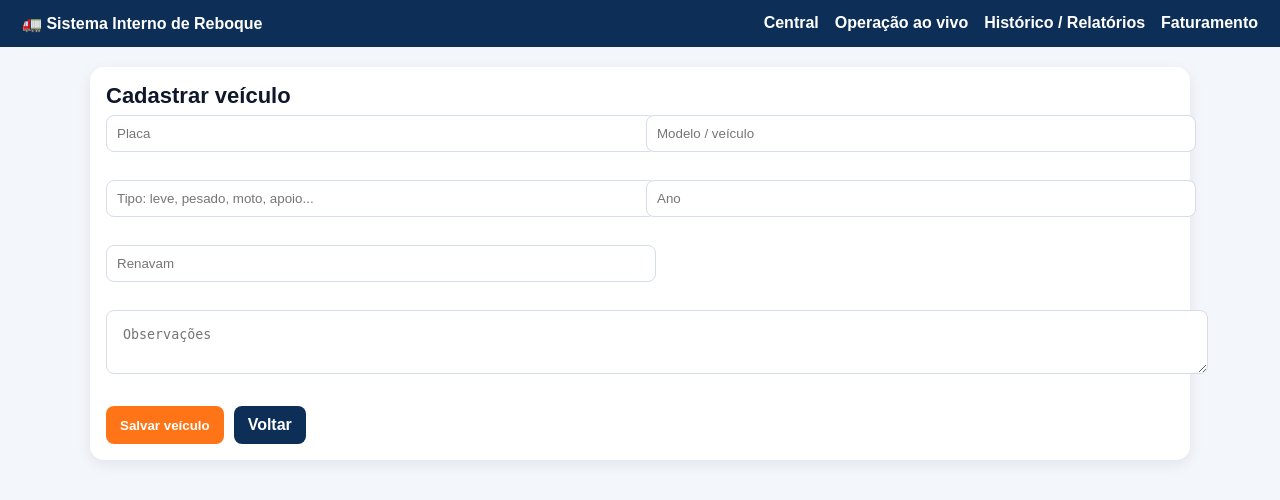
After one commit to Logsistemas/sistema-reboque, a FastAPI app: template templates/cadastro_veiculo.html in a window 1280 px wide. The commit adds this page. Shown: the top 500 px of the page. Run offline with FastAPI, Linux system fonts and the light colour scheme; the template is opened without the code that fills it, so the values that code supplies are empty; parts of the project's set-up code (start-up, migrations or seed data) failed here and were passed over; some libraries are stand-ins or nearby versions.

Commit message:
v21 menu com paginas de cadastro

```diff
--- a/app.py
+++ b/app.py
@@ -486,8 +486,28 @@ def init_db():
               observacao text,
               created_at timestamp default now()
             );""")
+            cur.execute("""
+            create table if not exists veiculos (
+              id uuid primary key default uuid_generate_v4(),
+              placa text, modelo text, tipo text, ano text, renavam text, observacao text,
+              ativo boolean default true,
+              created_at timestamp default now()
+            );""")
+            cur.execute("""
+            create table if not exists usuarios_sistema (
+              id uuid primary key default uuid_generate_v4(),
+              nome text, cpf text, telefone text, email text, senha text, perfil text,
+              ativo boolean default true,
+              created_at timestamp default now()
+            );""")
             alters=[
             "alter table motoristas add column if not exists tipo text;",
+            "alter table motoristas add column if not exists cpf text;",
+            "alter table motoristas add column if not exists cnh text;",
+            "alter table motoristas add column if not exists vencimento_cnh text;",
+            "alter table motoristas add column if not exists nascimento text;",
+            "alter table motoristas add column if not exists estado_civil text;",
+            "alter table motoristas add column if not exists endereco text;",
             "alter table motoristas add column if not exists online boolean default false;",
             "alter table motoristas add column if not exists lat double precision;",
             "alter table motoristas add column if not exists lng double precision;",
@@ -644,6 +664,49 @@ def get_lan_ip():
 def index(request: Request):
     return templates.TemplateResponse('index.html', {'request':request,'motoristas':lista_motoristas(),'servicos':lista_servicos(limit=80),'lan_ip':get_lan_ip(),'tipos_servico':lista_tipos_servico(),'precos_por_tipo':{t:itens_padrao_tipo(t) for t in lista_tipos_servico()}})
 
+
+@app.get('/servicos/novo', response_class=HTMLResponse)
+def pagina_novo_servico(request: Request):
+    return templates.TemplateResponse('novo_servico.html', {
+        'request': request,
+        'tipos_servico': lista_tipos_servico(),
+        'precos_por_tipo': {t: itens_padrao_tipo(t) for t in lista_tipos_servico()}
+    })
+
+@app.get('/servicos/importar', response_class=HTMLResponse)
+def pagina_importar_servicos(request: Request):
+    return templates.TemplateResponse('importar_servicos.html', {'request': request})
+
+@app.get('/cadastros/motoristas/novo', response_class=HTMLResponse)
+def pagina_cadastro_motorista(request: Request):
+    return templates.TemplateResponse('cadastro_motorista.html', {'request': request})
+
+@app.get('/cadastros/veiculos/novo', response_class=HTMLResponse)
+def pagina_cadastro_veiculo(request: Request):
+    return templates.TemplateResponse('cadastro_veiculo.html', {'request': request})
+
+@app.get('/cadastros/usuarios/novo', response_class=HTMLResponse)
+def pagina_cadastro_usuario(request: Request):
+    return templates.TemplateResponse('cadastro_usuario.html', {'request': request})
+
+@app.post('/cadastros/veiculos')
+async def salvar_veiculo(request: Request):
+    form = await request.form()
+    q("insert into veiculos (placa,modelo,tipo,ano,renavam,observacao,ativo) values (%s,%s,%s,%s,%s,%s,true)", (
+        form.get('placa','').strip(), form.get('modelo','').strip(), form.get('tipo','').strip(),
+        form.get('ano','').strip(), form.get('renavam','').strip(), form.get('observacao','').strip()
+    ))
+    return RedirectResponse('/', 303)
+
+@app.post('/cadastros/usuarios')
+async def salvar_usuario(request: Request):
+    form = await request.form()
+    q("insert into usuarios_sistema (nome,cpf,telefone,email,senha,perfil,ativo) values (%s,%s,%s,%s,%s,%s,true)", (
+        form.get('nome','').strip(), form.get('cpf','').strip(), form.get('telefone','').strip(),
+        form.get('email','').strip(), form.get('senha','').strip(), form.get('perfil','').strip()
+    ))
+    return RedirectResponse('/', 303)
+
 @app.get('/historico', response_class=HTMLResponse)
 def historico(request: Request, data_ini: str="", data_fim: str="", seguradora: str="", tipo: str="", status: str="", motorista: str=""):
     filtros={k:(v or None) for k,v in dict(data_ini=data_ini,data_fim=data_fim,seguradora=seguradora,tipo=tipo,status=status,motorista=motorista).items()}
@@ -661,8 +724,15 @@ def operacao(request: Request):
     return templates.TemplateResponse('operacao.html', {'request':request,'motoristas':ms,'servicos':servs,'ultimos':ultimos,'online':online,'total_motoristas':len(ms)})
 
 @app.post('/motoristas')
-def criar_motorista(nome: str=Form(...), telefone: str=Form(''), veiculo: str=Form(''), placa: str=Form(''), tipo: str=Form('')):
-    q("insert into motoristas (nome,telefone,veiculo,placa,tipo,online,ultima_atualizacao) values (%s,%s,%s,%s,%s,false,now())",(nome,telefone,veiculo,placa,tipo)); return RedirectResponse('/',303)
+async def criar_motorista(request: Request):
+    form = await request.form()
+    q("""insert into motoristas (nome,telefone,veiculo,placa,tipo,cpf,cnh,vencimento_cnh,nascimento,estado_civil,endereco,online,ultima_atualizacao)
+         values (%s,%s,%s,%s,%s,%s,%s,%s,%s,%s,%s,false,now())""", (
+        form.get('nome','').strip(), form.get('telefone','').strip(), form.get('veiculo','').strip(), form.get('placa','').strip(),
+        form.get('tipo','').strip(), form.get('cpf','').strip(), form.get('cnh','').strip(), form.get('vencimento_cnh','').strip(),
+        form.get('nascimento','').strip(), form.get('estado_civil','').strip(), form.get('endereco','').strip()
+    ))
+    return RedirectResponse('/',303)
 @app.post('/servicos')
 async def criar_servico(request: Request):
     form = await request.form()
--- a/static/style.css
+++ b/static/style.css
@@ -15,7 +15,3 @@ body{margin:0;font-family:Arial,Helvetica,sans-serif;background:#f3f6fa;color:#0
 .badge-fat.para_faturar{background:#e0f2fe}
 .badge-fat.para_conferir{background:#fef3c7}
 @media(max-width:900px){.kpi-grid{grid-template-columns:1fr 1fr}.item-financeiro{grid-template-columns:1fr}}
-
-.clickable-row{cursor:pointer}
-.clickable-row:hover{background:#f8fbff}
-.clickable-row a,.clickable-row button,.clickable-row select,.clickable-row input{cursor:pointer}
--- /dev/null
+++ b/templates/cadastro_usuario.html
@@ -0,0 +1 @@
+<!doctype html><html lang="pt-br"><head><meta charset="utf-8"><meta name="viewport" content="width=device-width,initial-scale=1"><link rel="stylesheet" href="/static/style.css"><style>.page{max-width:1100px;margin:20px auto}.form-grid{display:grid;grid-template-columns:1fr 1fr;gap:12px}.form-grid .full{grid-column:1/-1}.top a,.top button{color:#fff}.card form{display:grid;gap:10px}.actions{display:flex;gap:10px;margin-top:12px}.menu-title{font-size:22px;font-weight:800}</style><title>Cadastrar usuário</title></head><body><div class="top app-top"><span>🚛 Sistema Interno de Reboque</span><span><a href="/">Central</a><a href="/operacao">Operação ao vivo</a><a href="/historico">Histórico / Relatórios</a><a href="/faturamento">Faturamento</a></span></div><div class="page"><div class="card"><div class="menu-title">Cadastrar usuário interno</div><form method="post" action="/cadastros/usuarios"><div class="form-grid"><input name="nome" placeholder="Nome completo" required><input name="cpf" placeholder="CPF"><input name="telefone" placeholder="Telefone"><input name="email" placeholder="E-mail / login" required><input name="senha" type="password" placeholder="Senha" required><select name="perfil"><option value="operador">Operador central</option><option value="faturamento">Faturamento</option><option value="gestor">Gestor</option></select></div><div class="actions"><button>Salvar usuário</button><a class="btn dark" href="/">Voltar</a></div></form></div></div></body></html>
--- /dev/null
+++ b/templates/cadastro_veiculo.html
@@ -0,0 +1 @@
+<!doctype html><html lang="pt-br"><head><meta charset="utf-8"><meta name="viewport" content="width=device-width,initial-scale=1"><link rel="stylesheet" href="/static/style.css"><style>.page{max-width:1100px;margin:20px auto}.form-grid{display:grid;grid-template-columns:1fr 1fr;gap:12px}.form-grid .full{grid-column:1/-1}.top a,.top button{color:#fff}.card form{display:grid;gap:10px}.actions{display:flex;gap:10px;margin-top:12px}.menu-title{font-size:22px;font-weight:800}</style><title>Cadastrar veículo</title></head><body><div class="top app-top"><span>🚛 Sistema Interno de Reboque</span><span><a href="/">Central</a><a href="/operacao">Operação ao vivo</a><a href="/historico">Histórico / Relatórios</a><a href="/faturamento">Faturamento</a></span></div><div class="page"><div class="card"><div class="menu-title">Cadastrar veículo</div><form method="post" action="/cadastros/veiculos"><div class="form-grid"><input name="placa" placeholder="Placa" required><input name="modelo" placeholder="Modelo / veículo"><input name="tipo" placeholder="Tipo: leve, pesado, moto, apoio..."><input name="ano" placeholder="Ano"><input name="renavam" placeholder="Renavam"><textarea class="full" name="observacao" placeholder="Observações"></textarea></div><div class="actions"><button>Salvar veículo</button><a class="btn dark" href="/">Voltar</a></div></form></div></div></body></html>
--- a/templates/faturamento.html
+++ b/templates/faturamento.html
@@ -47,8 +47,8 @@
       </thead>
       <tbody>
         {% for s in servicos %}
-        <tr class="clickable-row" onclick="window.location.href='/faturamento/{{s.id}}'">
-          <td>{{s.protocolo}}</td>
+        <tr>
+          <td><a href="/faturamento/{{s.id}}">{{s.protocolo}}</a></td>
           <td>{{s.created_at}}</td>
           <td>{{s.seguradora}}</td>
           <td>{{s.tipo}}</td>
@@ -57,7 +57,7 @@
           <td>{{s.motorista_nome}}</td>
           <td>{{s.placa_veiculo_removido or s.placa_removida}}</td>
           <td><b>{{s.valor_total_fmt}}</b></td>
-          <td onclick="event.stopPropagation()">
+          <td>
             <a class="btn dark" href="/faturamento/{{s.id}}">Auditar</a>
             <form method="post" action="/faturamento/{{s.id}}/status" style="display:inline">
               <input type="hidden" name="status_faturamento" value="para_faturar">
--- a/templates/historico.html
+++ b/templates/historico.html
@@ -2,4 +2,4 @@
 <div class="card"><h2>Filtros</h2><form method="get" class="filters"><input type="date" name="data_ini" value="{{filtros.data_ini or ''}}"><input type="date" name="data_fim" value="{{filtros.data_fim or ''}}"><input name="seguradora" placeholder="Seguradora" value="{{filtros.seguradora or ''}}"><input name="tipo" placeholder="Tipo" value="{{filtros.tipo or ''}}"><select name="status"><option value="">Todos status</option>{% for st in ['novo','enviado','aceito','a caminho','na origem','em transporte','finalizado','recusado'] %}<option value="{{st}}" {{'selected' if filtros.status==st else ''}}>{{st}}</option>{% endfor %}</select><input name="motorista" placeholder="Motorista" value="{{filtros.motorista or ''}}"><button>Filtrar</button><a class="btn dark" href="/exportar?data_ini={{filtros.data_ini or ''}}&data_fim={{filtros.data_fim or ''}}&seguradora={{filtros.seguradora or ''}}&tipo={{filtros.tipo or ''}}&status={{filtros.status or ''}}&motorista={{filtros.motorista or ''}}">Exportar Excel</a></form></div>
 <div class="grid4"><div class="card"><div class="muted">Total</div><div class="kpi">{{kpis.total}}</div></div><div class="card"><div class="muted">Finalizados</div><div class="kpi">{{kpis.finalizados}}</div></div><div class="card"><div class="muted">Ativos</div><div class="kpi">{{kpis.ativos}}</div></div><div class="card"><div class="muted">Com placa</div><div class="kpi">{{kpis.com_placa}}</div></div></div>
 <div class="grid2"><div class="card"><h3>Serviços por seguradora</h3><table>{% for r in por_seg %}<tr><td>{{r.nome}}</td><td><b>{{r.total}}</b></td></tr>{% endfor %}</table></div><div class="card"><h3>Serviços por tipo</h3><table>{% for r in por_tipo %}<tr><td>{{r.nome}}</td><td><b>{{r.total}}</b></td></tr>{% endfor %}</table></div></div>
-<div class="card overflow"><h2>Histórico completo</h2><table><thead><tr><th>Data</th><th>Protocolo</th><th>Seguradora</th><th>Tipo</th><th>Status</th><th>Motorista</th><th>Placa</th><th>Fotos</th><th>Último evento</th></tr></thead><tbody>{% for s in servicos %}<tr class="clickable-row" onclick="window.location.href='/faturamento/{{s.id}}'"><td>{{s.criado_em}}</td><td><a href="/faturamento/{{s.id}}">{{s.protocolo}}</a></td><td>{{s.seguradora}}</td><td>{{s.tipo}}</td><td><span class="pill">{{s.status}}</span></td><td>{{s.motorista_nome}}</td><td><b>{{s.placa_veiculo_removido or s.placa_removida}}</b></td><td>{% for f in s.fotos %}<a onclick="event.stopPropagation()" target="_blank" href="{{f.url}}">foto {{loop.index}}</a><br>{% endfor %}</td><td class="muted">{{s.ultimo_evento}}</td></tr>{% endfor %}</tbody></table></div></div></body></html>
+<div class="card overflow"><h2>Histórico completo</h2><table><thead><tr><th>Data</th><th>Protocolo</th><th>Seguradora</th><th>Tipo</th><th>Status</th><th>Motorista</th><th>Placa</th><th>Fotos</th><th>Último evento</th></tr></thead><tbody>{% for s in servicos %}<tr><td>{{s.criado_em}}</td><td><a href="/faturamento/{{s.id}}">{{s.protocolo}}</a></td><td>{{s.seguradora}}</td><td>{{s.tipo}}</td><td><span class="pill">{{s.status}}</span></td><td>{{s.motorista_nome}}</td><td><b>{{s.placa_veiculo_removido or s.placa_removida}}</b></td><td>{% for f in s.fotos %}<a target="_blank" href="{{f.url}}">foto {{loop.index}}</a><br>{% endfor %}</td><td class="muted">{{s.ultimo_evento}}</td></tr>{% endfor %}</tbody></table></div></div></body></html>
--- /dev/null
+++ b/templates/importar_servicos.html
@@ -0,0 +1 @@
+<!doctype html><html lang="pt-br"><head><meta charset="utf-8"><meta name="viewport" content="width=device-width,initial-scale=1"><link rel="stylesheet" href="/static/style.css"><style>.page{max-width:1100px;margin:20px auto}.form-grid{display:grid;grid-template-columns:1fr 1fr;gap:12px}.form-grid .full{grid-column:1/-1}.top a,.top button{color:#fff}.card form{display:grid;gap:10px}.actions{display:flex;gap:10px;margin-top:12px}.menu-title{font-size:22px;font-weight:800}</style><title>Importar serviços</title></head><body><div class="top app-top"><span>🚛 Sistema Interno de Reboque</span><span><a href="/">Central</a><a href="/operacao">Operação ao vivo</a><a href="/historico">Histórico / Relatórios</a><a href="/faturamento">Faturamento</a></span></div><div class="page"><div class="card"><div class="menu-title">Importar serviços Excel/PDF</div><p class="muted">Hoje a importação principal é via Excel. O PDF fica preparado visualmente para uma próxima etapa.</p><form method="post" action="/servicos/importar" enctype="multipart/form-data"><input type="file" name="file" accept=".xlsx,.xls,.pdf" required><div class="actions"><button>Importar serviços</button><a class="btn dark" href="/">Voltar</a></div></form></div></div></body></html>
```
Also changed, not shown: templates/cadastro_motorista.html (added, +1 -0 lines), templates/index.html (+5 -5 lines), templates/novo_servico.html (added, +1 -0 lines), README.md.
